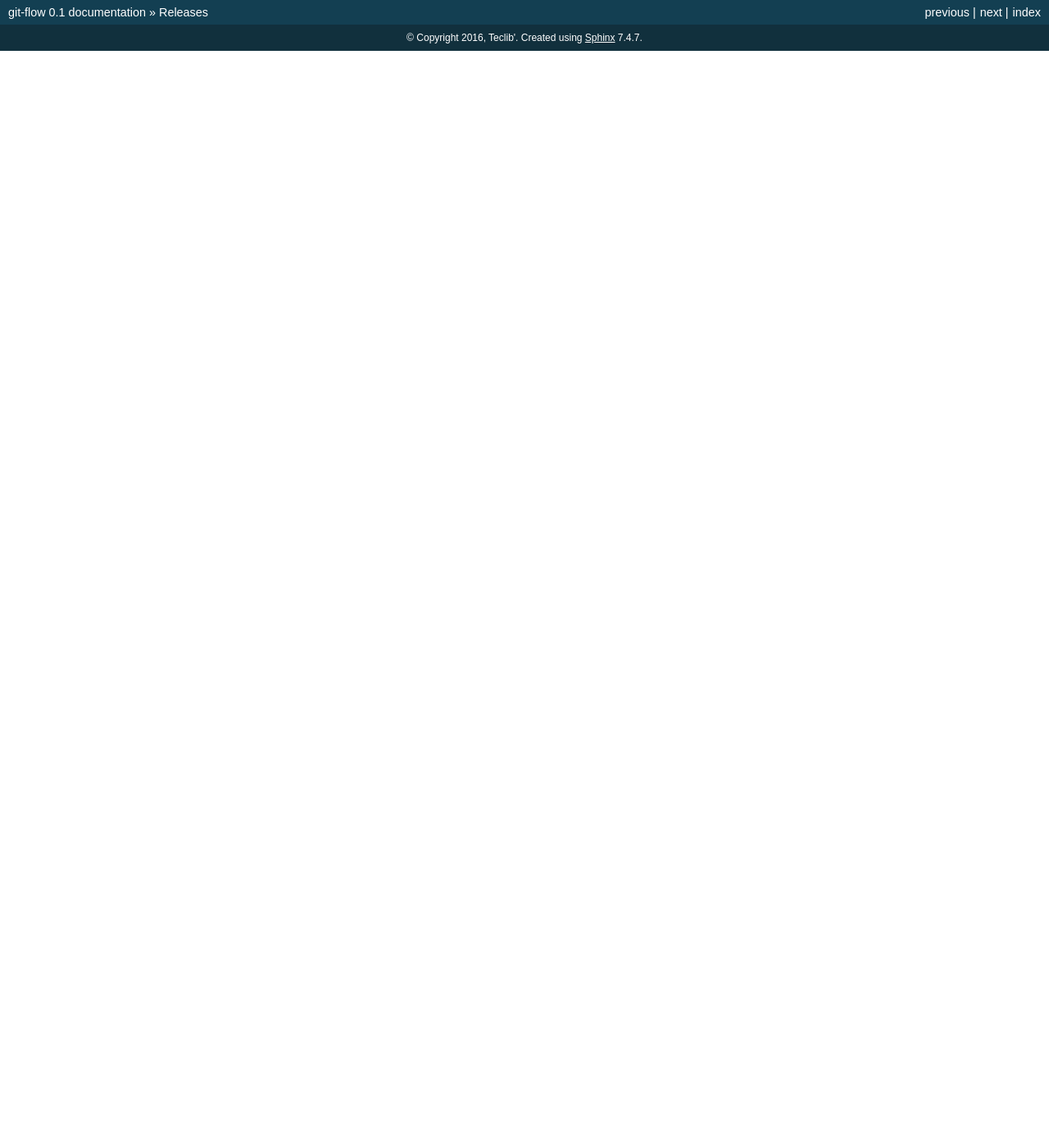
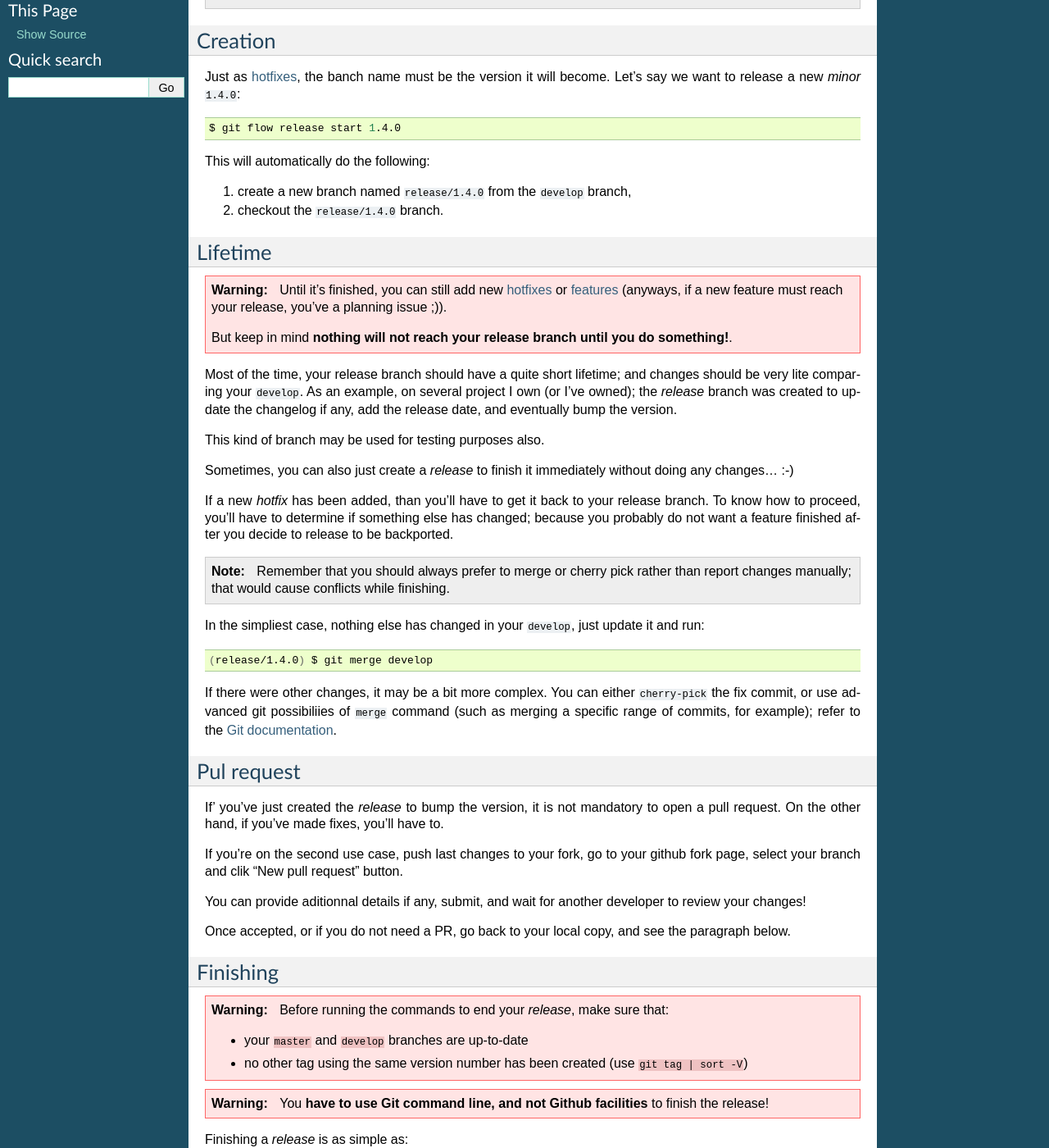
Before and after one commit to TECLIB/gitflow-doc, a Sphinx documentation site: the page built from source/releases.rst, in a window 1280 px wide and 1400 px high, scrolled down 270 px. Shown: the whole window at 82% size. Built offline with Sphinx 7.4.7, drawn with Linux system fonts in a browser that asks for light colours; before the commit the page ends 900 px from its top, so only the background shows below that; some of the changed text lies outside the part shown.

Commit message:
Add releases doc

```diff
--- a/source/releases.rst
+++ b/source/releases.rst
@@ -1,2 +1,103 @@
 Releases
 ========
+
+.. warning::
+
+   Be carefull your ``develop`` branch is up-to-date before starting a release, and both your ``master`` and ``develop`` branches are up-to-date before finishing it!
+
+You will use the release feature to publish new *minor* or *major* versions, but not *patches*. It is designed to begin a new fresh release from the ``develop`` branch.
+
+.. note::
+
+   You can have several releases on a project; but honestly, I cannot find a use case where it should really be used. It's up to you ;)
+
+Creation
+--------
+
+Just as :doc:`hotfixes <hotfix>`, the banch name must be the version it will become. Let's say we want to release a new *minor* ``1.4.0``:
+
+.. code-block:: bash
+
+   $ git flow release start 1.4.0
+
+This will automatically do the following:
+
+1. create a new branch named ``release/1.4.0`` from the ``develop`` branch,
+2. checkout the ``release/1.4.0`` branch.
+
+Lifetime
+--------
+
+.. warning::
+
+   Until it's finished, you can still add new :doc:`hotfixes <hotfix>` or :doc:`features <features>` (anyways, if a new feature must reach your release, you've a planning issue ;)).
+
+   But keep in mind **nothing will not reach your release branch until you do something!**.
+
+Most of the time, your release branch should have a quite short lifetime; and changes should be very lite comparing your ``develop``. As an example, on several project I own (or I've owned); the `release` branch was created to update the changelog if any, add the release date, and eventually bump the version.
+
+This kind of branch may be used for testing purposes also.
+
+Sometimes, you can also just create a `release` to finish it immediately without doing any changes... :-)
+
+If a new `hotfix` has been added, than you'll have to get it back to your release branch. To know how to proceed, you'll have to determine if something else has changed; because you probably do not want a feature finished after you decide to release to be backported.
+
+.. note::
+
+   Remember that you should always prefer to merge or cherry pick rather than report changes manually; that would cause conflicts while finishing.
+
+In the simpliest case, nothing else has changed in your ``develop``, just update it and run:
+
+.. code-block:: bash
+
+   (release/1.4.0) $ git merge develop
+
+If there were other changes, it may be a bit more complex. You can either ``cherry-pick`` the fix commit, or use advanced git possibiliies of ``merge`` command (such as merging a specific range of commits, for example); refer to the :ref:`Git documentation <gitdoc>`.
+
+Pul request
+-----------
+
+If' you've just created the `release` to bump the version, it is not mandatory to open a pull request. On the other hand, if you've made fixes, you'll have to.
+
+If you're on the second use case, push last changes to your fork, go to your github fork page, select your branch and clik "New pull request" button.
+
+You can provide aditionnal details if any, submit, and wait for another developer to review your changes!
+
+Once accepted, or if you do not need a PR, go back to your local copy, and see the paragraph below.
+
+Finishing
+---------
+
+.. warning::
+
+   Before running the commands to end your `release`, make sure that:
+
+   * your ``master`` and ``develop`` branches are up-to-date
+   * no other tag using the same version number has been created (use ``git tag | sort -V``)
+
+.. warning::
+
+   You **have to use Git command line, and not Github facilities** to finish the release!
+
+Finishing a `release` is as simple as:
+
+.. code-block:: bash
+
+   $ git flow release finish 1.4.0
+
+This will:
+
+* Merge changes into the ``master`` branch,
+* Create a ``1.4.0`` tag,
+* Merge changes into the ``develop`` branch,
+* Remove your local ``release\1.4.0`` branch.
+
+Once your `release` has been finished; you'll have to push ``master``, ``develop`` and ``tags`` and also remove remote ``release/1.4.0`` branch (if any):
+
+.. code-block:: bash
+
+   (master)  $ git push
+   (master)  $ git push --tags
+   (master)  $ git checkout develop
+   (develop) $ git push
+             $ git push {github_username} :release/1.4.0
```
